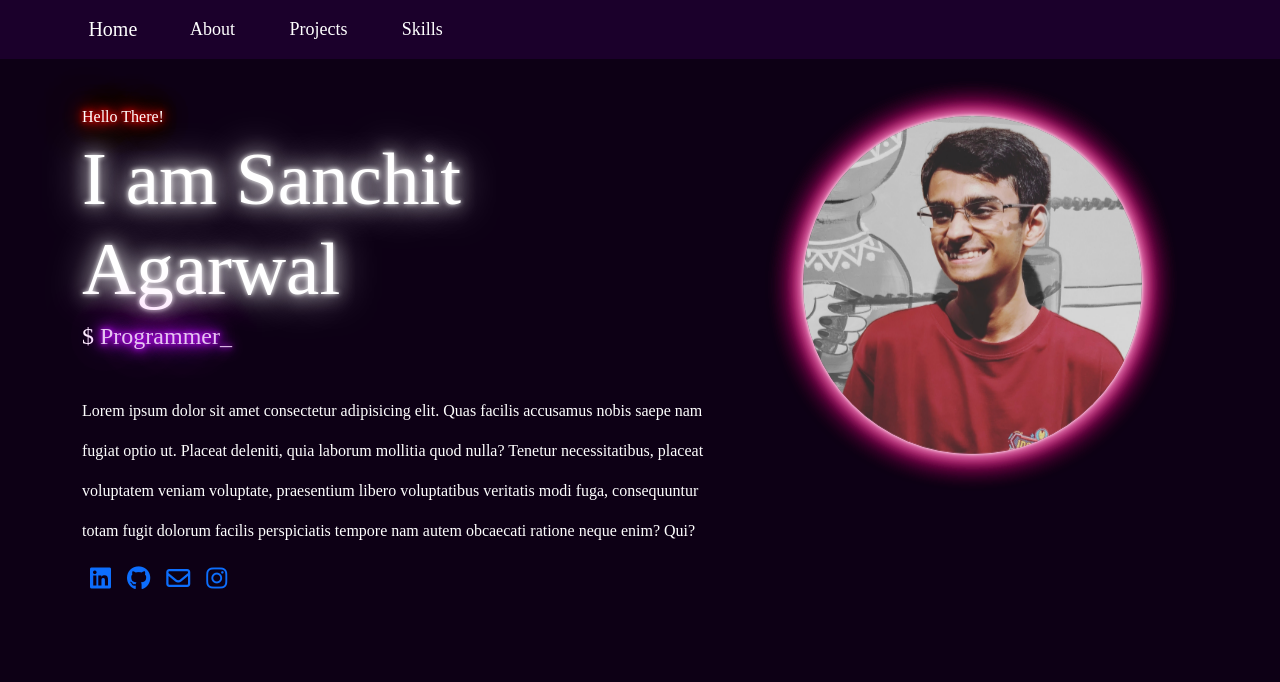
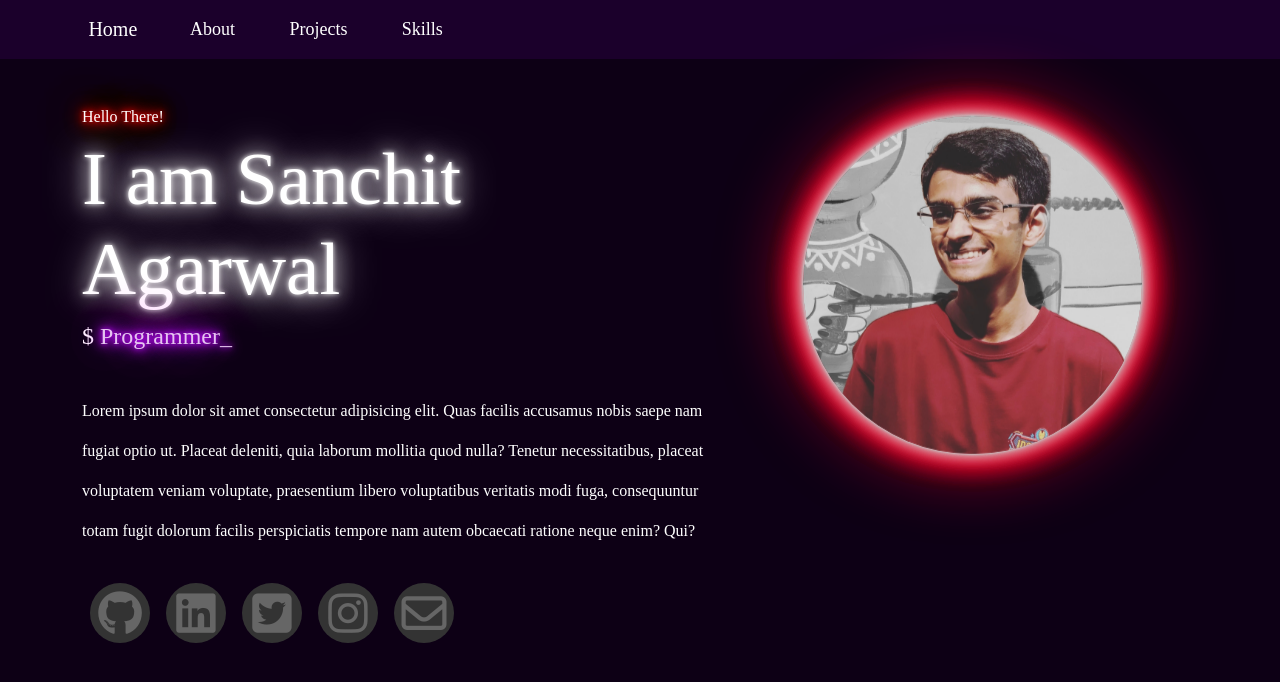
Before and after one commit to Sanchitagarwal7/portfolio_react, a React (Create React App) app: page / in a window 1280 px wide. Shown: the top 682 px of the page. Built offline with nearby package versions, Linux system fonts and the light colour scheme; a web font is replaced by a local one.

Commit message:
Banner Frontend done without animations

```diff
--- a/public/styles.css
+++ b/public/styles.css
@@ -88,16 +88,23 @@ body{
     inset 0 0 1.3rem #bc13fe;
 }
 
+
 img{
     width: 75%;
     border-radius: 100%;
-    box-shadow: 0 0 .2rem rgb(247,250,247),
-    0 0 1rem rgb(247,250,247),
-    0 0 .2rem #E90C7E,
-    0 0 2rem #E90C7E,
-    0 0 2rem #E90C7E,
-    0 0 2rem #E90C7E;;
+    box-shadow: 0 0 .2rem rgb(196,196,196),
+    0 0 .2rem rgb(196,196,196),
+    0 0 1rem rgb(196,196,196),
+    0 0 1rem rgb(196,196,196),
+    0 0 2rem #FE052B,
+    0 0 2rem #FE052B,
+    0 0 .2rem #FE052B,
+    0 0 2rem #FE052B,
+    0 0 2rem #FE052B,
+    0 0 5rem #FE052B;
 }
+
+
 
 #obi{
     text-shadow: 0 0 5px #FE0505, 0 0 15px #FE0505, 0 0 20px #FE0505, 0 0 40px #FE0505, 0 0 60px #ff0000, 0 0 10px #FE0505, 0 0 98px #ff0000;
@@ -182,3 +189,98 @@ Button{
     50%  { transform: translate(0, 15px); }
     100%   { transform: translate(0, -0px); }
 }
+
+#LinkedIn{
+    position: relative;
+    display: inline-block;
+    width: 60px;
+    height: 60px;
+    text-align: center;
+    line-height: 63px;
+    background: #333;
+    border-radius: 50%;
+    font-size: 30px;
+    color: #666;
+    transition: .5s;
+}
+  #LinkedIn:hover {
+    color: #106BC4;
+    background: #fff;
+    box-shadow: 0 0 5px #106BC4, 0 0 15px #106BC4, 0 0 20px #106BC4, 0 0 40px #106BC4, 0 0 60px #106BC4, 0 0 10px #106BC4, 0 0 98px #106BC4;
+  }
+
+  #Github{
+    position: relative;
+    display: inline-block;
+    width: 60px;
+    height: 60px;
+    text-align: center;
+    line-height: 63px;
+    background: #333;
+    border-radius: 50%;
+    font-size: 30px;
+    color: #666;
+    transition: .5s;
+}
+  #Github:hover {
+    color: #fff;
+    background: #8D30AB;
+    box-shadow: 0 0 5px #8D30AB, 0 0 15px #8D30AB, 0 0 20px #8D30AB, 0 0 40px #8D30AB, 0 0 60px #8D30AB, 0 0 10px #8D30AB, 0 0 98px #8D30AB;
+  }
+
+  #email{
+    position: relative;
+    display: inline-block;
+    width: 60px;
+    height: 60px;
+    text-align: center;
+    line-height: 63px;
+    background: #333;
+    border-radius: 50%;
+    font-size: 30px;
+    color: #666;
+    transition: .5s;
+}
+  #email:hover {
+    color: red;
+    background: #ECEFF1;
+    box-shadow: 0 0 5px #ECEFF1, 0 0 15px #ECEFF1, 0 0 20px #ECEFF1, 0 0 40px #ECEFF1, 0 0 60px #ECEFF1, 0 0 10px #ECEFF1, 0 0 98px #ECEFF1;
+  }
+
+  #Instagram{
+    position: relative;
+    display: inline-block;
+    width: 60px;
+    height: 60px;
+    text-align: center;
+    line-height: 63px;
+    background: #333;
+    border-radius: 50%;
+    font-size: 30px;
+    color: #666;
+    transition: .5s;
+}
+  #Instagram:hover {
+    color: #fff;
+    background-image: linear-gradient(#f9ce34, #ee2a7b, #6228d7);
+    box-shadow: 0 0 5px #EC4C54, 0 0 15px #EC4C54, 0 0 20px #EC4C54, 0 0 40px #EC4C54, 0 0 60px #EC4C54, 0 0 10px #EC4C54, 0 0 98px #EC4C54;
+  }
+
+  #Twitter{
+    position: relative;
+    display: inline-block;
+    width: 60px;
+    height: 60px;
+    text-align: center;
+    line-height: 63px;
+    background: #333;
+    border-radius: 50%;
+    font-size: 30px;
+    color: #666;
+    transition: .5s;
+}
+  #Twitter:hover {
+    color: #1DA1F1;
+    background: #fff;
+    box-shadow: 0 0 5px #fff, 0 0 15px #fff, 0 0 20px #fff, 0 0 40px #fff, 0 0 60px #fff, 0 0 10px #fff, 0 0 98px #fff;
+  }
--- a/src/components/Home.js
+++ b/src/components/Home.js
@@ -14,12 +14,13 @@ const Home = () => {
             <h1 id='name'> I am Sanchit Agarwal</h1>
             <h4>$ <span><ReactTyped strings={["Web Developer", "Programmer"]} typeSpeed={100} loop backSpeed={50} cursorChar='_' showCursor={true}/></span></h4>
             <p>Lorem ipsum dolor sit amet consectetur adipisicing elit. Quas facilis accusamus nobis saepe nam fugiat optio ut. Placeat deleniti, quia laborum mollitia quod nulla? Tenetur necessitatibus, placeat voluptatem veniam voluptate, praesentium libero voluptatibus veritatis modi fuga, consequuntur totam fugit dolorum facilis perspiciatis tempore nam autem obcaecati ratione neque enim? Qui?</p>
-            <a id='LinkedIn' className='mx-2' href='/'><i class="fa-brands fa-linkedin fa-xl"></i></a>
-            <a id='Github' className='mx-2' href='/'><i class="fa-brands fa-github fa-xl"></i></a>
-            <a id='email' className='mx-2' href='/'><i class="fa-regular fa-envelope fa-xl"></i></a>
-            <a id='Instagram' className='mx-2' href='/'><i class="fa-brands fa-instagram fa-xl"></i></a>
+            <a id='Github' className='mx-2 my-3' href='/'><i class="fa-brands fa-github fa-xl"></i></a>
+            <a id='LinkedIn' className='mx-2 my-3' href='/'><i class="fa-brands fa-linkedin fa-xl"></i></a>
+            <a id='Twitter' className='mx-2 my-3' href='/'><i class="fa-brands fa-square-twitter fa-xl"></i></a>
+            <a id='Instagram' className='mx-2 my-3' href='/'><i class="fa-brands fa-instagram fa-xl"></i></a>
+            <a id='email' className='mx-2 my-3' href='/'><i class="fa-regular fa-envelope fa-xl"></i></a>
             </Col>
-            <Col xs={12} md={6} xl={5} style={{textAlign: "center"}}>
+            <Col xs={12} md={6} xl={5}  className="image-cropper" style={{textAlign: "center"}}>
             <img className="floating" src={image} alt="my_picture" />
             </Col>
         </Row>
--- a/src/components/Navbar.js
+++ b/src/components/Navbar.js
@@ -2,14 +2,13 @@ import React from "react";
 import Container from 'react-bootstrap/Container';
 import Nav from 'react-bootstrap/Nav';
 import Navbar from 'react-bootstrap/Navbar';
-import NavDropdown from 'react-bootstrap/NavDropdown';
 
 const Navbarr = () => {
   return (
     <>
     <Navbar expand="md" className="navbar">
       <Container>
-        <Navbar.Brand href="#home" className="navbar-brand">Home</Navbar.Brand>
+        <Navbar.Brand href="/" className="navbar-brand">Home</Navbar.Brand>
         <Navbar.Toggle aria-controls="basic-navbar-nav" />
         <Navbar.Collapse id="basic-navbar-nav">
           <Nav className="me-auto">
```
